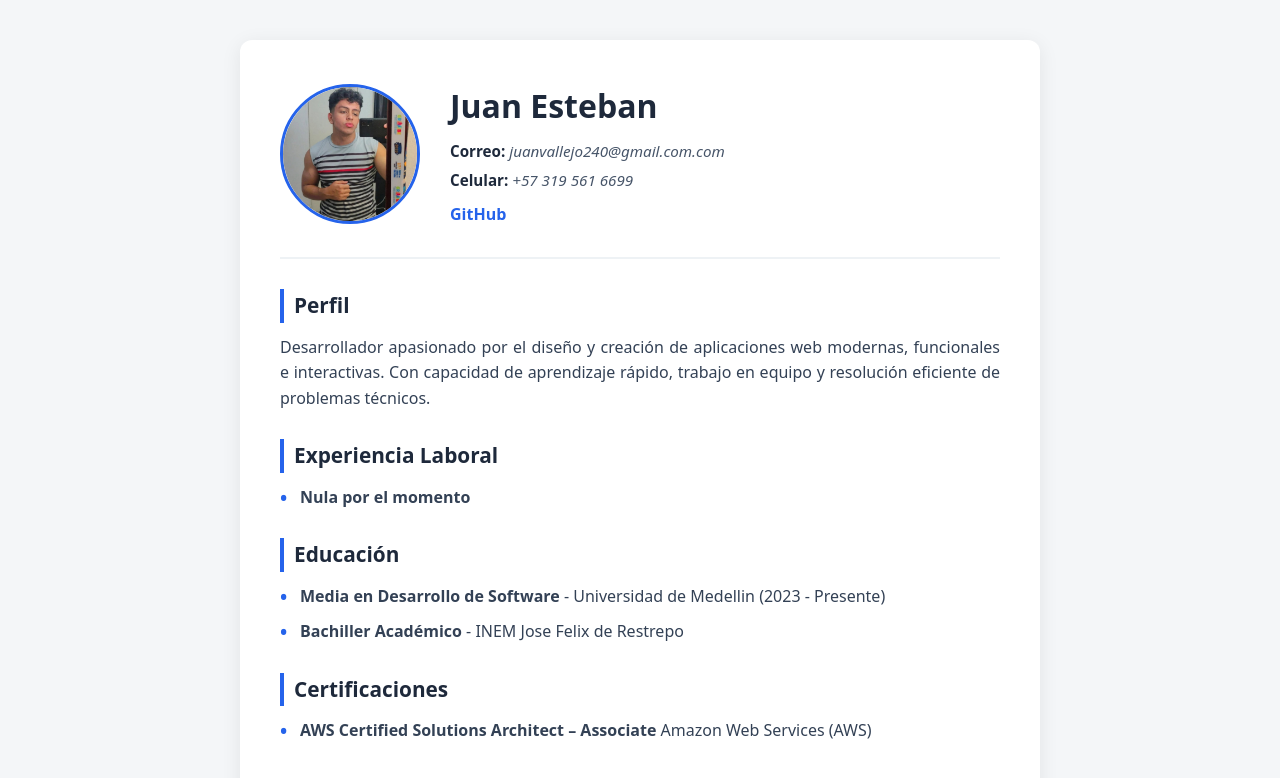
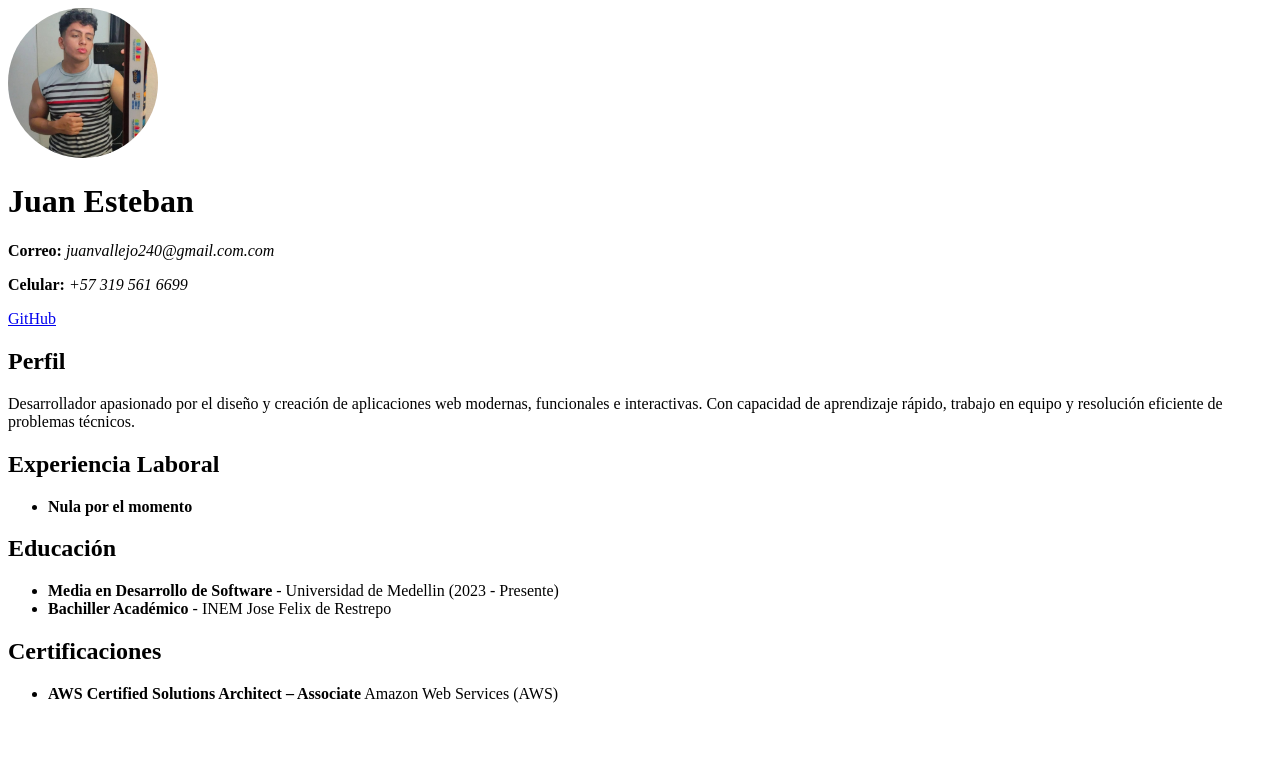
Before and after one commit to Juanexzz/cvv, a plain HTML site: page index.html in a window 1280 px wide. Drawn offline with Linux system fonts and the light colour scheme.

Commit message:
Datos actualizados sin css

```diff
--- a/index.html
+++ b/index.html
@@ -4,12 +4,13 @@
   <meta charset="UTF-8">
   <meta name="viewport" content="width=device-width, initial-scale=1.0">
   <title>Hoja de Vida</title>
-  <link rel="stylesheet" href="styles.css">
+
 </head>
 <body>
   <div class="cv-container">
     <header>
-      <img src="perfil.png" alt="Foto de perfil" class="profile-img">
+      <img src="perfil.png" alt="Foto de perfil" class="profile-img"
+     style="width: 150px; height: 150px; object-fit: cover; border-radius: 50%;">
       <div class="header-info">
         <h1>Juan Esteban</h1>
         <div class="contact-info">
--- a/styles.css
+++ /dev/null
@@ -1,118 +0,0 @@
-* {
-  margin: 0;
-  padding: 0;
-  box-sizing: border-box;
-}
-
-body {
-  font-family: system-ui, -apple-system, BlinkMacSystemFont, 'Segoe UI', Roboto, sans-serif;
-  background-color: #f4f6f8;
-  color: #333;
-  line-height: 1.6;
-  padding: 40px 20px;
-}
-
-.cv-container {
-  max-width: 800px;
-  margin: 0 auto;
-  background: #ffffff;
-  padding: 40px;
-  border-radius: 12px;
-  box-shadow: 0 4px 20px rgba(0, 0, 0, 0.08);
-}
-
-header {
-  display: flex;
-  align-items: center;
-  gap: 30px;
-  border-bottom: 2px solid #eef2f5;
-  padding-bottom: 30px;
-  margin-bottom: 30px;
-}
-
-.profile-img {
-  width: 140px;
-  height: 140px;
-  border-radius: 50%;
-  object-fit: cover;
-  border: 3px solid #2563eb;
-}
-
-.header-info h1 {
-  font-size: 2rem;
-  color: #1e293b;
-  margin-bottom: 8px;
-}
-
-.contact-info p {
-  margin-bottom: 4px;
-  font-size: 0.95rem;
-  color: #475569;
-}
-
-.contact-info strong {
-  color: #1e293b;
-}
-
-.social-links {
-  margin-top: 10px;
-}
-
-.social-links a {
-  color: #2563eb;
-  text-decoration: none;
-  font-weight: 600;
-  margin-right: 15px;
-  transition: color 0.2s;
-}
-
-.social-links a:hover {
-  text-decoration: underline;
-  color: #1d4ed8;
-}
-
-section {
-  margin-bottom: 28px;
-}
-
-section h2 {
-  font-size: 1.3rem;
-  color: #1e293b;
-  border-left: 4px solid #2563eb;
-  padding-left: 10px;
-  margin-bottom: 12px;
-}
-
-section p {
-  color: #334155;
-  text-align: justify;
-}
-
-ul {
-  list-style-type: none;
-  padding-left: 0;
-}
-
-ul li {
-  position: relative;
-  padding-left: 20px;
-  margin-bottom: 10px;
-  color: #334155;
-}
-
-ul li::before {
-  content: "•";
-  color: #2563eb;
-  font-weight: bold;
-  font-size: 1.2rem;
-  position: absolute;
-  left: 0;
-  top: -2px;
-}
-
-@media (max-width: 600px) {
-  header {
-    flex-direction: column;
-    text-align: center;
-  }
-}
```
